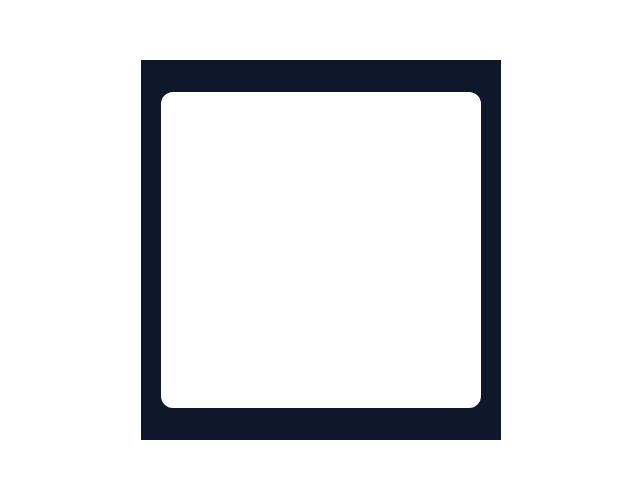
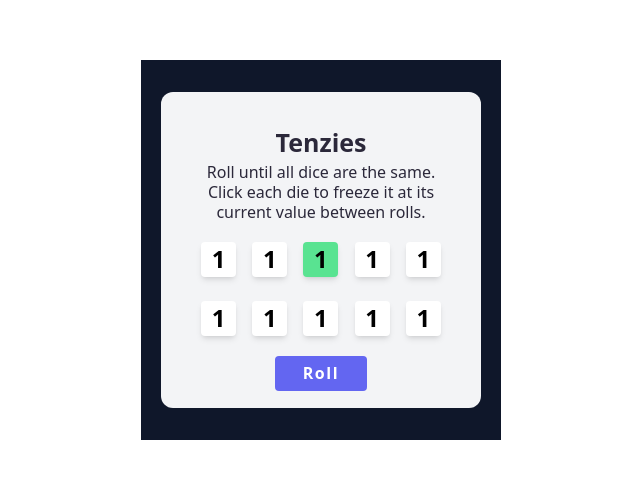
Before and after one commit to DiaperHater/tenzies-game, a React (Vite) app: page / in a window 1280 px wide. Shown: the part 150-628 px from the top of the page, without its empty margins (319-959 px from the left). Built offline with nearby package versions, Linux system fonts and the light colour scheme.

Commit message:
feat: static layout

```diff
--- a/src/App.jsx
+++ b/src/App.jsx
@@ -5,8 +5,24 @@ function App() {
   return (
     <div className="App flex items-center justify-center min-h-screen">
       <main className="w-[360px] h-[380px] max-w-full max-h-full bg-slate-900 py-8 px-5">
-        <div className="bg-white w-full h-full rounded-xl">
-
+        <div className="w-full h-full rounded-xl p-8 bg-gray-100">
+          <h1 className="text-[#2B283A] text-[25px] font-bold text-center">Tenzies</h1>
+          <p className="text-[#2B283A]  leading-5 text-center mb-5">
+            Roll until all dice are the same. Click each die to freeze it at its current value between rolls.
+          </p>
+          <div className="numbers grid grid-cols-5 gap-y-6">
+            <div className="flex items-center justify-center w-[35px] h-[35px] mx-auto text-black text-2xl font-semibold rounded shadow-md bg-white">1</div>
+            <div className="flex items-center justify-center w-[35px] h-[35px] mx-auto text-black text-2xl font-semibold rounded shadow-md bg-white">1</div>
+            <div className="flex items-center justify-center w-[35px] h-[35px] mx-auto text-black text-2xl font-semibold rounded shadow-md bg-white frozen">1</div>
+            <div className="flex items-center justify-center w-[35px] h-[35px] mx-auto text-black text-2xl font-semibold rounded shadow-md bg-white">1</div>
+            <div className="flex items-center justify-center w-[35px] h-[35px] mx-auto text-black text-2xl font-semibold rounded shadow-md bg-white">1</div>
+            <div className="flex items-center justify-center w-[35px] h-[35px] mx-auto text-black text-2xl font-semibold rounded shadow-md bg-white">1</div>
+            <div className="flex items-center justify-center w-[35px] h-[35px] mx-auto text-black text-2xl font-semibold rounded shadow-md bg-white">1</div>
+            <div className="flex items-center justify-center w-[35px] h-[35px] mx-auto text-black text-2xl font-semibold rounded shadow-md bg-white">1</div>
+            <div className="flex items-center justify-center w-[35px] h-[35px] mx-auto text-black text-2xl font-semibold rounded shadow-md bg-white">1</div>
+            <div className="flex items-center justify-center w-[35px] h-[35px] mx-auto text-black text-2xl font-semibold rounded shadow-md bg-white">1</div>
+          </div>
+          <button className="flex items-center justify-center w-[92px] h-[35px] text-white font-semibold tracking-widest bg-indigo-500 rounded mt-5 mx-auto hover:bg-indigo-700 duration-200">Roll</button>
         </div>
       </main>
     </div>
--- a/src/index.css
+++ b/src/index.css
@@ -1,3 +1,7 @@
 @tailwind base;
 @tailwind components;
 @tailwind utilities;
+
+.frozen {
+    background-color: #59E391;
+}
```
